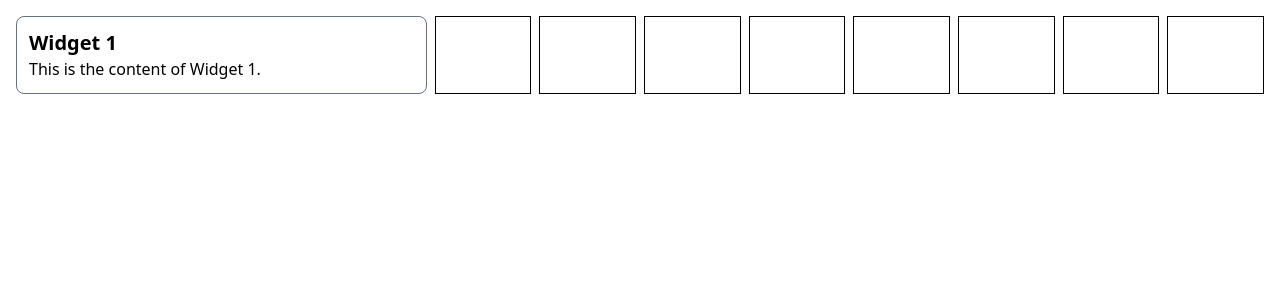
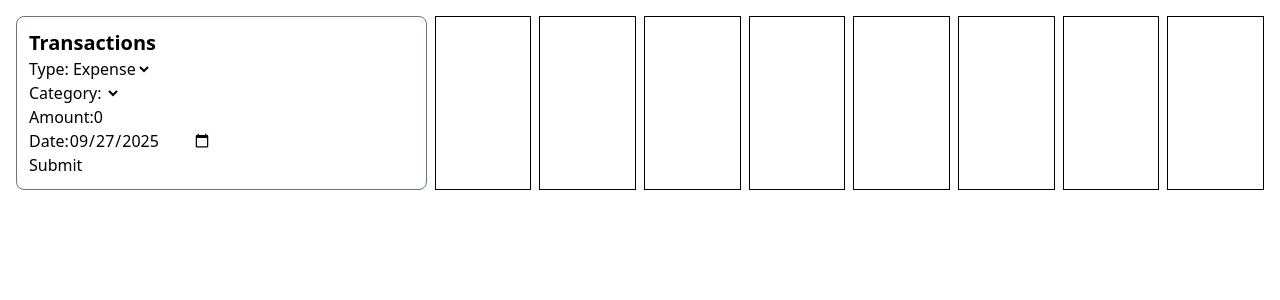
Before and after one commit to ZazaGdev/Budgie, an Angular app: page /home in a window 1280 px wide. Shown: the top 300 px of the page. Built offline with nearby package versions, Linux system fonts and the light colour scheme.

Commit message:
Added transactionForm component for tracking transactions

```diff
--- /dev/null
+++ b/src/app/components/expense-income-form/transaction-form.component.html
@@ -0,0 +1,46 @@
+<form
+  (ngSubmit)="onSubmit()"
+  [formGroup]="transactionForm"
+>
+  <div>
+    <label for="transactionType">Type:</label>
+    <select
+      id="transactionType"
+      formControlName="transactionType"
+    >
+      <option value="expense">Expense</option>
+      <option value="income">Income</option>
+    </select>
+  </div>
+
+  <div>
+    <label for="transactionCategory">Category:</label>
+    <select
+      id="transactionCategory"
+      formControlName="transactionCategory"
+    ></select>
+  </div>
+
+  <div>
+    <label for="date">Amount:</label>
+    <input
+      id="transactionAmount"
+      type="number"
+      formControlName="transactionAmount"
+      required
+    />
+  </div>
+
+  <div>
+    <label for="date">Date:</label>
+    <input
+      id="transactionDate"
+      type="date"
+      formControlName="transactionDate"
+      name="transactionDate"
+      required
+    />
+  </div>
+
+  <button type="submit">Submit</button>
+</form>
--- /dev/null
+++ b/src/app/components/expense-income-form/transaction-form.component.ts
@@ -0,0 +1,21 @@
+import { CommonModule } from '@angular/common';
+import { Component } from '@angular/core';
+import { FormControl, FormGroup, ReactiveFormsModule } from '@angular/forms';
+
+@Component({
+  selector: 'app-transaction-form',
+  imports: [CommonModule, ReactiveFormsModule],
+  templateUrl: './transaction-form.component.html',
+  styleUrl: './transaction-form.component.scss',
+})
+export class TransactionFormComponent {
+  transactionForm = new FormGroup({
+    transactionType: new FormControl('expense'),
+    transactionCategory: new FormControl(''),
+    transactionAmount: new FormControl(0),
+    transactionDate: new FormControl(new Date().toISOString().substring(0, 10)),
+  });
+  onSubmit() {
+    // Handle form submission logic here
+  }
+}
--- a/src/app/components/home/home.component.html
+++ b/src/app/components/home/home.component.html
@@ -2,9 +2,9 @@
   <div class="grid grid-cols-12 gap-2">
     <app-widget-card
       class="col-span-4"
-      title="Widget 1"
+      title="Transactions"
     >
-      <p>This is the content of Widget 1.</p>
+      <app-transaction-form />
     </app-widget-card>
     <div class="col-span-1 border-1"></div>
     <div class="col-span-1 border-1"></div>
--- a/src/app/components/home/home.component.ts
+++ b/src/app/components/home/home.component.ts
@@ -1,9 +1,10 @@
 import { Component } from '@angular/core';
+import { TransactionFormComponent } from '../expense-income-form/transaction-form.component';
 import { WidgetCardComponent } from '../shared/widget-card/widget-card.component';
 
 @Component({
   selector: 'app-home',
-  imports: [WidgetCardComponent],
+  imports: [WidgetCardComponent, TransactionFormComponent],
   templateUrl: './home.component.html',
   styleUrl: './home.component.scss',
 })
```
Also changed, not shown: src/app/components/expense-income-form/transaction-form.component.scss (added).
